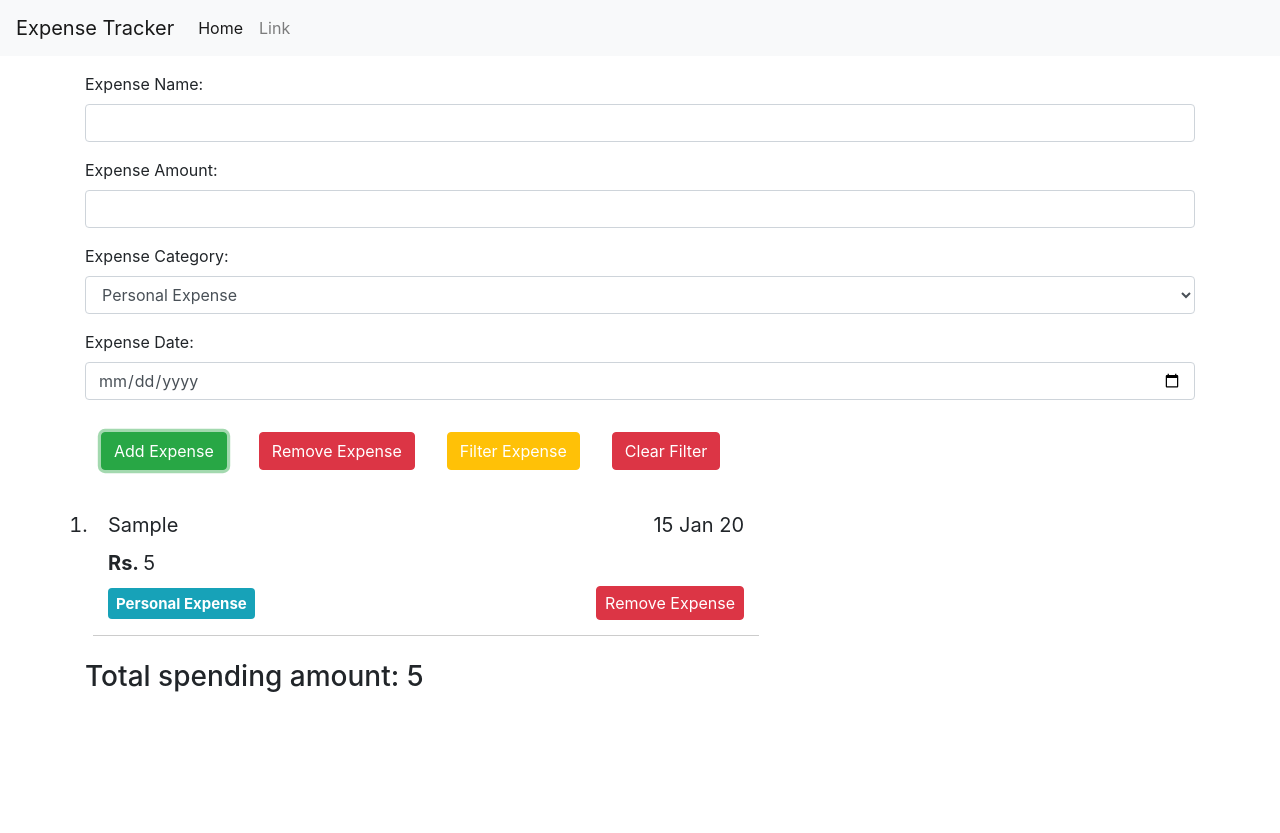
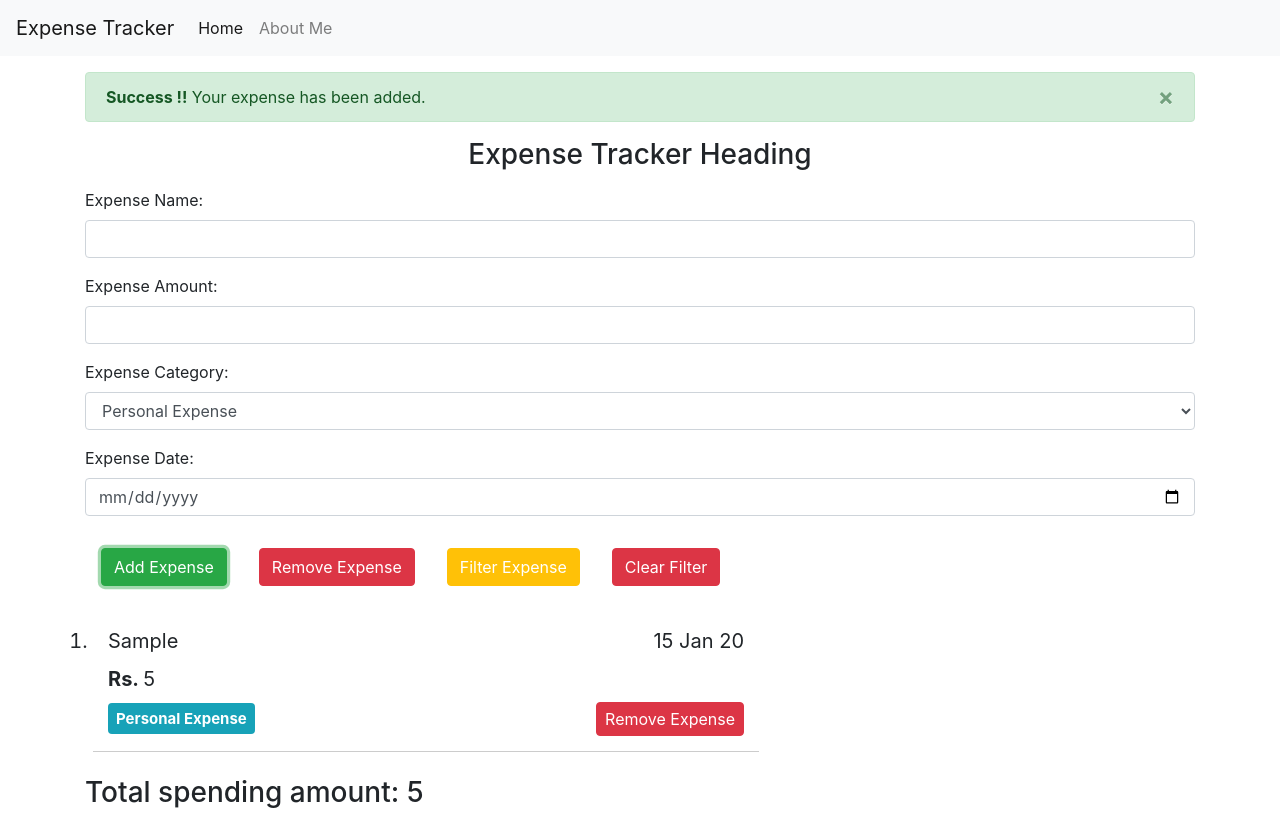
Before and after one commit to Sukrut11/BudgetBuddy, a React (Vite) app: page / in a window 1280 px wide. Both pictures are taken after typing "Sample", "5", "2020-01-15" into the empty fields and a click on the button "Add Expense". Before the commit the page ends 800 px from the top, so only its background shows below. Built offline with nearby package versions, Linux system fonts and the light colour scheme.

Commit message:
No Message found and show alert changes 2 March 25

```diff
--- a/package.json
+++ b/package.json
@@ -8,6 +8,7 @@
     "@testing-library/user-event": "^14.4.3",
     "react": "^18.2.0",
     "react-dom": "^18.2.0",
+    "react-router-dom": "^7.2.0",
     "web-vitals": "^3.1.0"
   },
   "overrides": {
--- a/src/App.jsx
+++ b/src/App.jsx
@@ -2,13 +2,18 @@ import React, { useState, useEffect } from "react";
 import Navbar from "./Components/Navbar.jsx";
 import ExpenseTracker from "./Components/ExpenseTracker.jsx";
 import './App.css'
+import { HashRouter as Router, Routes, Route, useLocation } from "react-router-dom";
 
 export default function App() {
   return (
     <>
-      <Navbar navbarTitle="Expense Tracker" />
-      {/* <Practice /> */}
-      <ExpenseTracker />
+      <Router>
+        <Navbar navbarTitle="Expense Tracker" firstNavComponent="Home" secondNavComponent="About Me" />
+        <Routes>
+          <Route path="/" element={<ExpenseTracker expenseTrackerHeading = "Expense Tracker Heading"/>} />
+          <Route path="/home" element={<ExpenseTracker expenseTrackerHeading = "Expense Tracker Heading"/>} />
+        </Routes>
+      </Router>
     </>
   );
 }
--- /dev/null
+++ b/src/Components/Alert.jsx
@@ -0,0 +1,19 @@
+import React from "react";
+
+export default function Alert(props) {
+    const capitalizeAlertType = (alertType) => {
+        let word = alertType.toLowerCase()
+        return word[0].toUpperCase() + word.slice(1)
+    }
+
+    return (
+        <>
+            {props.alert && <div className={`alert alert-${props.alert.type} alert-dismissible fade show`} role="alert">
+                <strong>{capitalizeAlertType(props.alert.type)} !!</strong> {props.alert.message}
+                <button type="button" className="close" data-dismiss="alert" aria-label="Close">
+                    <span aria-hidden="true">&times;</span>
+                </button>
+            </div>}
+        </>
+    )
+}
--- a/src/Components/ExpenseTracker.jsx
+++ b/src/Components/ExpenseTracker.jsx
@@ -1,5 +1,6 @@
 import React, { useState, useEffect } from "react";
 import FilterExpenseComponent from "./FilterExpenseComponent";
+import Alert from "./Alert";
 
 export default function ExpenseTracker(props) {
   const [expenseDetails, createExpenseDetails] = useState({
@@ -51,7 +52,7 @@ export default function ExpenseTracker(props) {
       expenseDetails.expenseCategory === "" ||
       expenseDetails.expenseDate === ""
     ) {
-      alert("Please complete all input fields.");
+      showAlert("danger", "Please complete all input fields.");
       return;
     }
 
@@ -74,6 +75,8 @@ export default function ExpenseTracker(props) {
       expenseCategory: "Personal Expense",
       expenseDate: "",
     });
+
+    showAlert("success", "Your expense has been added.")
   };
 
   const handleExpenseInputChange = (event) => {
@@ -89,6 +92,7 @@ export default function ExpenseTracker(props) {
     updateExpenseListArrayContents((prevContentsOfArray) =>
       prevContentsOfArray.slice(0, -1)
     );
+    showAlert("success", "Your latest expense has been removed.")
   };
 
   // Remove particular expense from list
@@ -96,6 +100,7 @@ export default function ExpenseTracker(props) {
     updateExpenseListArrayContents((prevContentsOfArray) =>
       prevContentsOfArray.filter((_, index) => index !== indexOfExpense)
     );
+    showAlert("success", "Selected expense has been removed.")
   };
 
   // Format date into desired format eg - 07 Jan 25
@@ -113,25 +118,25 @@ export default function ExpenseTracker(props) {
     setFetchedDate({ activeDateType, activeDate });
   };
 
+  // Month Name object
+  const monthNames = {
+    "Jan": 0,
+    "Feb": 1,
+    "Mar": 2,
+    "Apr": 3,
+    "May": 4,
+    "Jun": 5,
+    "Jul": 6,
+    "Aug": 7,
+    "Sep": 8,
+    "Oct": 9,
+    "Nov": 10,
+    "Dec": 11,
+  };
+
   // Filter logic for Expense Details
   const filteredExpenses = (fetchedDate, fetchedDateType) => {
     let formattedFetchedDate = fetchedDate;
-
-    // Month Name object
-    const monthNames = {
-      Jan: 0,
-      Feb: 1,
-      Mar: 2,
-      Apr: 3,
-      May: 4,
-      Jun: 5,
-      Jul: 6,
-      Aug: 7,
-      Sep: 8,
-      Oct: 9,
-      Nov: 10,
-      Dec: 11,
-    };
 
     // Only format fetchedDate for day, month, and year
     if (["day", "year"].includes(fetchedDateType)) {
@@ -229,12 +234,43 @@ export default function ExpenseTracker(props) {
     setTotalExpense(totalExpenseAmount)
   }, [expenseListArrayContents, fetchedDate])
 
+  // to show alert when user selects any filter
+  useEffect(() => {
+    if (fetchedDate.activeDate && fetchedDate.activeDateType === "day") {
+      showAlert("success", `Filter has been set for ${formatDate(fetchedDate.activeDate)}`);
+    }
+    else if (fetchedDate.activeDate && fetchedDate.activeDateType === "week") {
+      showAlert("success", `Filter has been set for ${fetchedDate.activeDate}`);
+    }
+
+    else if (fetchedDate.activeDate && fetchedDate.activeDateType === "month") {
+      const selectedMonth = Object.keys(monthNames)[fetchedDate.activeDate];
+      const currentYear = new Date().getFullYear().toString();
+      showAlert("success", `Filter has been set for ${selectedMonth} ${currentYear}`);
+    }
+
+    else if (fetchedDate.activeDate && fetchedDate.activeDateType === "year") {
+      showAlert("success", `Filter has been set for ${fetchedDate.activeDate}`);
+    }
+  }, [fetchedDate])
+
+  // alert toast code
+  const [alert, setAlert] = useState(null)
+
+  const showAlert = (type, message) => {
+    setAlert({
+      type: type,
+      message: message
+    })
+  }
+
   return (
     <>
-      <h3 className="heading my-3" align="center">
-        {props.expenseTrackerHeading}
-      </h3>
       <div className="container my-3">
+        <Alert alert={alert} />
+        <h3 className="heading my-3" align="center">
+          {props.expenseTrackerHeading}
+        </h3>
         <form>
           <div className="form-group">
             <label htmlFor="exampleFormControlInput1">Expense Name: </label>
@@ -313,6 +349,7 @@ export default function ExpenseTracker(props) {
             onClick={(event) => {
               event.preventDefault();
               clearFilterValues();
+              showAlert("success", "Date filter has been cleared.")
             }}
           >
             Clear Filter
@@ -321,7 +358,7 @@ export default function ExpenseTracker(props) {
         <div className="expensesList">
           {expenseListArrayContents.length === 0 ? (
             // Case 1: No expenses have been added at all
-            <h3>No expenses created.</h3>
+            <h3 className="my-2">No expenses created.</h3>
           ) : fetchedDate.activeDateType && fetchedDate.activeDate ? (
             // Case 2: Filter is applied
             filteredExpenses(fetchedDate.activeDate, fetchedDate.activeDateType).length > 0 ? (
@@ -354,12 +391,16 @@ export default function ExpenseTracker(props) {
               </ol>
             ) : (
               // Case 2b: Filter applied but no matching results
-              <h3 className="text-center">
+              <h3 className="my-2">
                 No expenses found for{" "}
-                {fetchedDate.activeDateType === "week"
-                  ? fetchedDate.activeDate // Show week range directly
-                  : formatDate(fetchedDate.activeDate)}
-                .
+                {fetchedDate.activeDateType === "year"
+                  ? ` year ${fetchedDate.activeDate}` // Show year directly
+                  : fetchedDate.activeDateType === "week"
+                    ? fetchedDate.activeDate // Show week range directly
+                    : fetchedDate.activeDateType === "month"
+                      ? `${Object.keys(monthNames)[fetchedDate.activeDate]} ${new Date().getFullYear()}` // Show month and current year
+                      : formatDate(fetchedDate.activeDate) // Default case for day
+                }.
               </h3>
             )
           ) : (
@@ -392,7 +433,7 @@ export default function ExpenseTracker(props) {
             </ol>
           )}
         </div>
-        <h3>Total spending amount: {totalExpense}</h3>
+        <h3 className="my-4">Total spending amount: {totalExpense}</h3>
       </div>
     </>
   );
--- a/src/Components/Navbar.jsx
+++ b/src/Components/Navbar.jsx
@@ -1,13 +1,14 @@
 import React, { useState } from "react";
+import { Link } from "react-router-dom";
 
 export default function Navbar(props) {
   return (
     <>
       <div className="react-hooks">
         <nav className="navbar navbar-expand-lg navbar-light bg-light">
-          <a className="navbar-brand" href="#">
+          <span className="navbar-brand" to="/" style={{ cursor: 'default' }}>
             {props.navbarTitle}
-          </a>
+          </span>
           <button
             className="navbar-toggler"
             type="button"
@@ -23,14 +24,14 @@ export default function Navbar(props) {
           <div className="collapse navbar-collapse" id="navbarSupportedContent">
             <ul className="navbar-nav mr-auto">
               <li className="nav-item active">
-                <a className="nav-link" href="#">
-                  Home <span className="sr-only">(current)</span>
-                </a>
+                <Link className="nav-link" to="/home">
+                  {props.firstNavComponent} <span className="sr-only">(current)</span>
+                </Link>
               </li>
               <li className="nav-item">
-                <a className="nav-link" href="#">
-                  Link
-                </a>
+                <Link className="nav-link" to="/aboutMe">
+                {props.secondNavComponent}
+                </Link>
               </li>
             </ul>
           </div>
```
Also changed, not shown: 1 other file (tests, documents, lock files or other folders).
